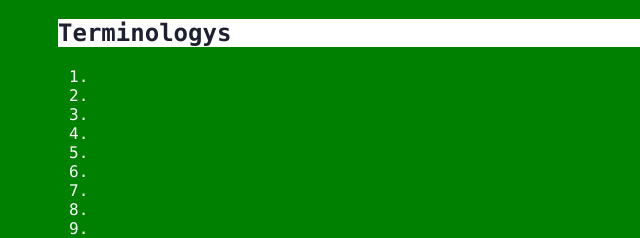
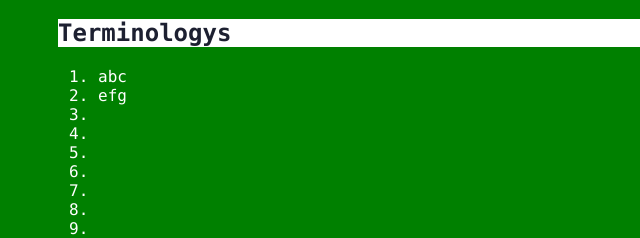
Before and after one commit to pengleihp/git_learning, a plain HTML site: page index.html in a window 1280 px wide. Both pictures are taken after a click on the element "Terminologys". Shown: the part 226-464 px from the top of the page, 0-640 px from the left. Drawn offline with Linux system fonts and the light colour scheme.

Commit message:
add two li

```diff
--- a/index.html
+++ b/index.html
@@ -14,8 +14,8 @@
         <div class="accordion"><h1>Terminologys</h1></div>
             <div class="panel">
                 <ol>
-                    <li></li>
-                    <li></li>
+                    <li>abc</li>
+                    <li>efg</li>
                     <li></li>
                     <li></li>
                     <li></li>
```
